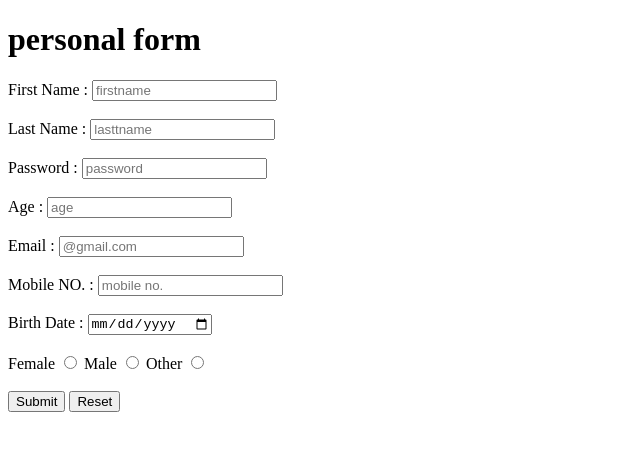
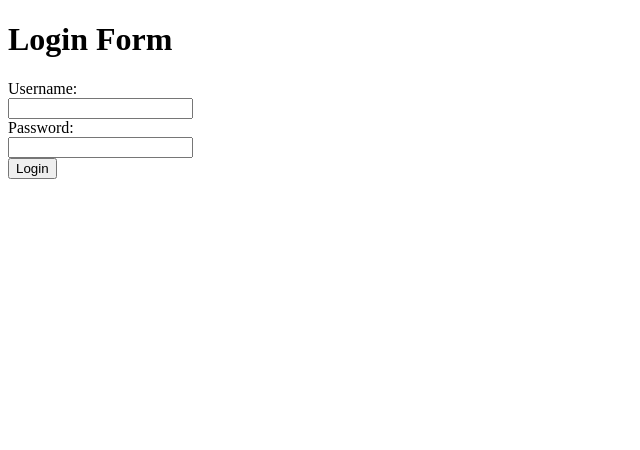
Before and after one commit to shafrinpt/Html_Class, a plain HTML site: page Input.html in a window 1280 px wide. Shown: the whole page, without its empty margins (0-640 px from the left). Drawn offline with Linux system fonts and the light colour scheme.

Commit message:
final commit

```diff
--- a/Input.html
+++ b/Input.html
@@ -2,62 +2,22 @@
 <html>
     <head>
         <title>Form Page</title>
+
+
     </head>
     <body>
 
-         <h1>personal form</h1>
-         <form>
-        <div>
-            <label for="fname">First Name : </label>
-            <input type="text" id="fname" name="fname" placeholder="firstname">
-        </div>
-<br>
+         <h1>Login Form</h1>
+         <form action="/Form.html" method="">
+            <label for="username">Username:</label><br>
+            <input type="text" id="username" name="username"><br>
+            <label for="password">Password:</label><br>
+            <input type="password" id="password" name="password"><br>
+            <button type="submit">Login</button>
 
-        <div>
-            <label for="lname">Last Name : </label>
-            <input type="text" id="lname" name="fname" placeholder="lasttname">
-        </div>
-        <br>
-       <div>
-        <label for="pass">Password :</label>
-        <input type="password" id="pass" name="pass" placeholder="password">
-       </div>
-        <br>
-        <div>
-            <label for="num">Age :</label>
-            <input type="number" id="num" name="num" placeholder="age">
-        </div>
-        <br>
-        <div>
-            <label for="email">Email :</label>
-            <input type="email" id="email" name="email" placeholder="@gmail.com">
-        </div>
-        <br>
 
-        <div>
-            <label for="mnum">Mobile NO. :</label>
-            <input type="number" id="mnum" name="mnum" placeholder="mobile no.">
-        </div>
-        <br>
 
-        <div>
-            <label for="bdate">Birth Date :</label>
-            <input type="date" id="bdate" name="bdate" >
-        </div>
-        <br>
-        <div>
-            <label>Female</label>
-            <input type="radio" name="title" >
-            <label>Male</label>
-            <input type="radio" name="title" >
-            <label>Other</label>
-            <input type="radio" name="title">
-        </div>
-        <br>
-        <div>
-           <input type="submit">
-           <input type="reset">
-        </div>
+
 
 
 
```
Also changed, not shown: Form.html (added, +19 -0 lines), Form3.html (added, +34 -0 lines), Form4.html (added, +15 -0 lines), Form5.html (added, +25 -0 lines).
